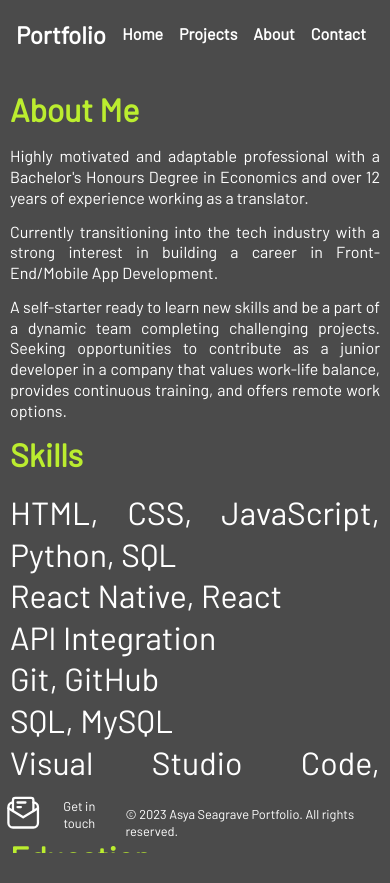
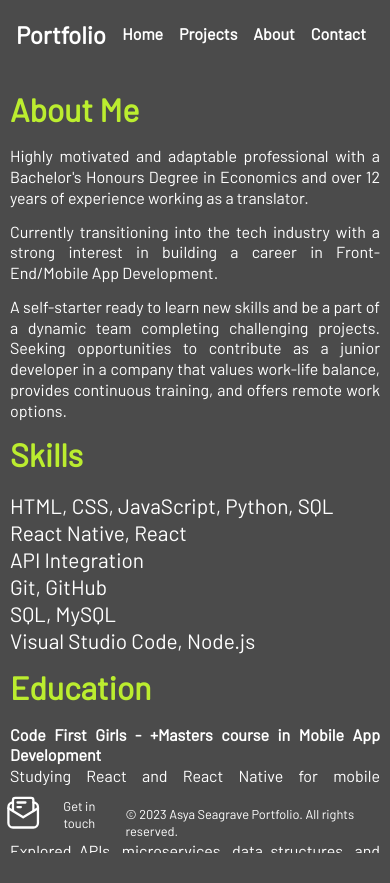
Before and after one commit to asya-seag/MyPortfolio, a React (Create React App) app: page /MyPortfolio/about in a window 390 px wide. Built offline with nearby package versions, Linux system fonts and the light colour scheme.

Commit message:
Font-size

```diff
--- a/src/routes/AboutStyles.css
+++ b/src/routes/AboutStyles.css
@@ -68,6 +68,10 @@
     font-size: 1rem;
   }
 
+  .about-content .skills ul {
+    font-size:1.3rem
+  }
+
   .education {
     margin-bottom: 40px;
   }
```
